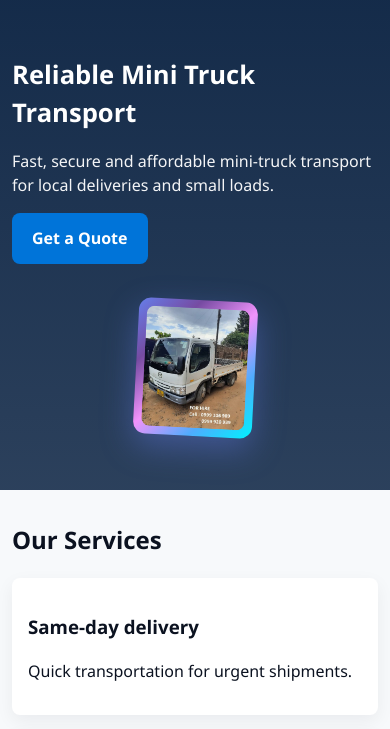
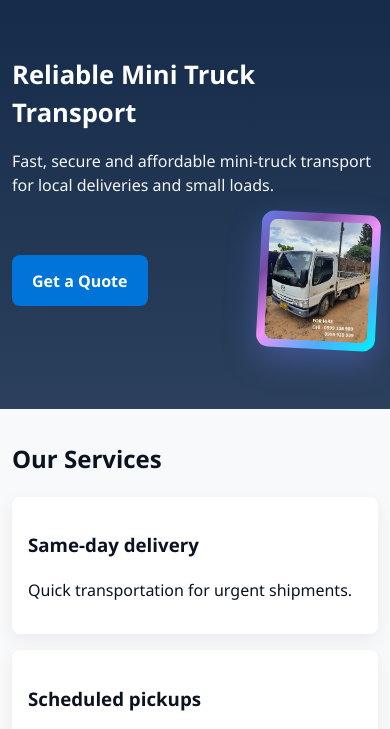
Before and after one commit to Trouble946-bit/jyctransport, a website: page index.html in a window 390 px wide. Shown: the part 74-803 px from the top of the page. Drawn offline with Linux system fonts and the light colour scheme.

Commit message:
Position image next to Get a Quote button on mobile

```diff
--- a/css/styles.css
+++ b/css/styles.css
@@ -15,9 +15,10 @@ body{font-family:Segoe UI, Roboto, Arial, sans-serif;margin:0;background:var(--b
 .hero-inner{max-width:650px}
 .hero h1{font-size:2.1rem;margin:0 0 .5rem}
 .lead{opacity:0.95}
+.hero-cta-row{display:flex;align-items:center;justify-content:space-between;gap:1rem;margin-top:1rem}
 .btn{display:inline-block;padding:.65rem 1rem;border-radius:6px;text-decoration:none;border:none;cursor:pointer}
 .btn.primary{background:var(--accent);color:var(--white);font-weight:700}
-.hero-images{position:absolute;right:3rem;bottom:2rem;display:none}
+.hero-images{display:none}
 .image-frame{background:linear-gradient(135deg, #667eea 0%, #764ba2 25%, #f093fb 50%, #4facfe 75%, #00f2fe 100%);padding:8px;border-radius:12px;box-shadow:0 12px 32px rgba(102,126,234,0.4);transform:rotate(5deg);transition:transform 0.3s ease,box-shadow 0.3s ease}
 .image-frame:hover{transform:rotate(5deg) translateY(-6px) scale(1.02);box-shadow:0 16px 40px rgba(102,126,234,0.5)}
 .image-frame img{display:block;width:100%;height:auto;object-fit:cover;max-width:320px;height:240px;border-radius:8px}
@@ -57,16 +58,17 @@ body{font-family:Segoe UI, Roboto, Arial, sans-serif;margin:0;background:var(--b
   .contact-page h1{font-size:2.1rem}
 }
 
-/* Show hero image on medium and larger desktops */
+/* Show hero image on medium and larger desktops - positioned absolutely */
 @media (min-width:1200px){
-  .hero-images{display:block}
+  .hero-images{position:absolute;right:3rem;bottom:2rem;display:block}
+  .hero-cta-row{justify-content:flex-start}
 }
 
-/* Mobile: show smaller image in flow */
+/* Mobile and tablet: show smaller image next to button */
 @media (max-width:1199px){
-  .hero-images{position:static;display:block;margin-top:1.5rem;text-align:center}
-  .image-frame{display:inline-block;transform:rotate(3deg);max-width:200px}
-  .image-frame img{max-width:200px;height:150px}
+  .hero-images{display:block}
+  .image-frame{transform:rotate(3deg);max-width:140px}
+  .image-frame img{max-width:140px;height:105px}
 }
 
 /* Mobile improvements: touch targets, readable text and full-width map */
--- a/index.html
+++ b/index.html
@@ -24,11 +24,13 @@
       <div class="container hero-inner">
         <h1>Reliable Mini Truck Transport</h1>
         <p class="lead">Fast, secure and affordable mini-truck</mini-truck> transport for local deliveries and small loads.</p>
-        <a class="btn primary" href="contact.html">Get a Quote</a>
-      </div>
-      <div class="hero-images">
-        <div class="image-frame">
-          <img src="images/lorry.jpg" alt="Delivery Truck"/>
+        <div class="hero-cta-row">
+          <a class="btn primary" href="contact.html">Get a Quote</a>
+          <div class="hero-images">
+            <div class="image-frame">
+              <img src="images/lorry.jpg" alt="Delivery Truck"/>
+            </div>
+          </div>
         </div>
       </div>
     </section>
```
